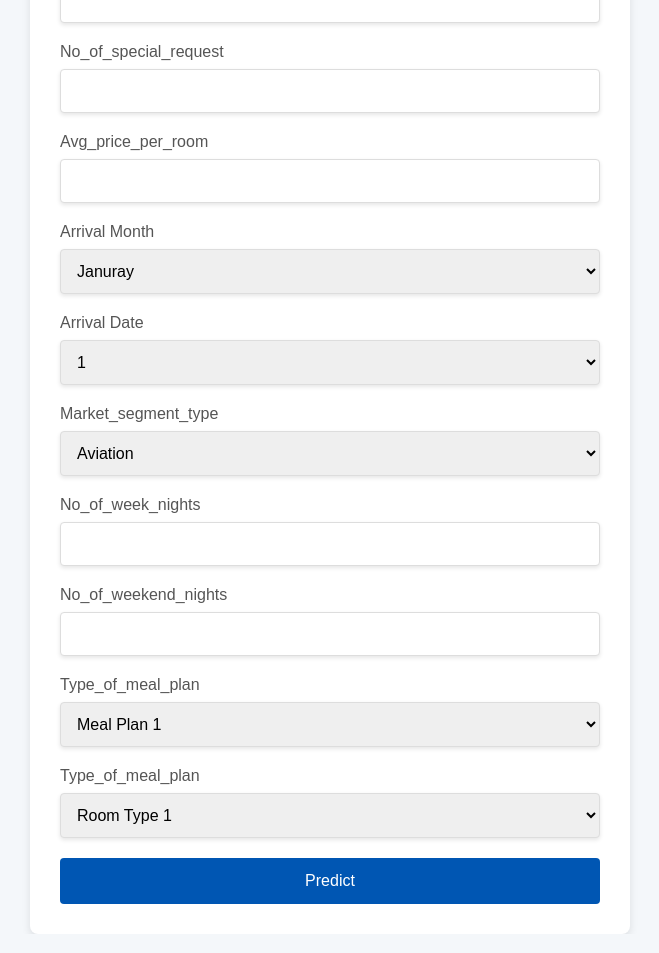
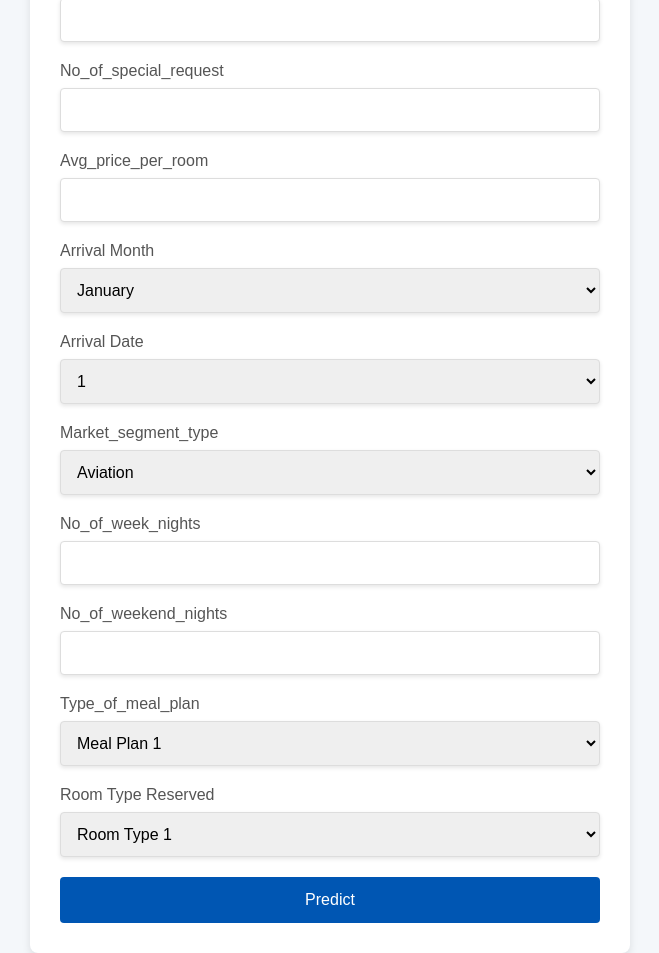
Before and after one commit to Kamruzzamansust/hotel_reservation_mlops_projects, a Flask app: page / in a window 1280 px wide. Shown: the whole page, without its empty margins (310-969 px from the left). Run offline with Flask 3, Linux system fonts and the light colour scheme; parts of the project's set-up code (start-up, migrations or seed data) failed here and were passed over.

```diff
--- a/templates/index.html
+++ b/templates/index.html
@@ -10,6 +10,9 @@
 
 <body>
 <div class="container">
+    <!-- Add the "mlops CICD" header here -->
+    <h1>mlops CICD</h1>
+
     <h2>Hotel Reservation Prediction</h2>
 
     <form method="POST">
@@ -17,7 +20,6 @@
             <label for="lead_time">Lead Time</label>
             <input type="number" id="lead_time" name="lead_time" required>
         </div>
-
 
         <div class="form-group">
             <label for="no_of_special_request">No_of_special_request</label>
@@ -32,7 +34,7 @@
         <div class="form-group">
             <label for="arrival_month">Arrival Month</label>
             <select id="arrival_month" name="arrival_month" required>
-                <option value="1">Januray</option>
+                <option value="1">January</option>
                 <option value="2">February</option>
                 <option value="3">March</option>
                 <option value="4">April</option>
@@ -46,7 +48,6 @@
                 <option value="12">December</option>
             </select>
         </div>
-
 
         <div class="form-group">
             <label for="arrival_date">Arrival Date</label>
@@ -117,7 +118,7 @@
         </div>
 
         <div class="form-group">
-            <label for="room_type_reserved">Type_of_meal_plan</label>
+            <label for="room_type_reserved">Room Type Reserved</label>
             <select id="room_type_reserved" name="room_type_reserved" required>
                 <option value="0">Room Type 1</option>
                 <option value="1">Room Type 2</option>
```
